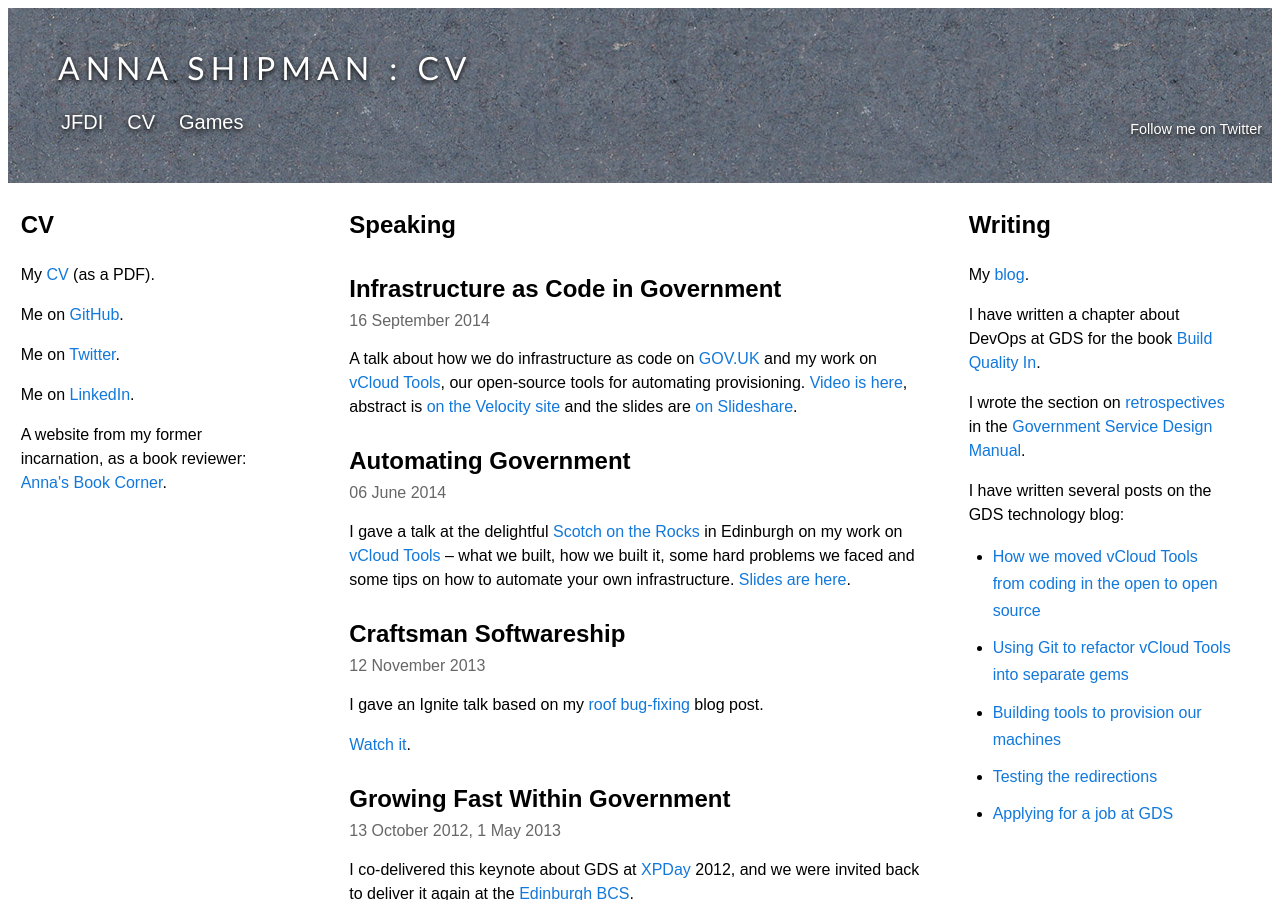
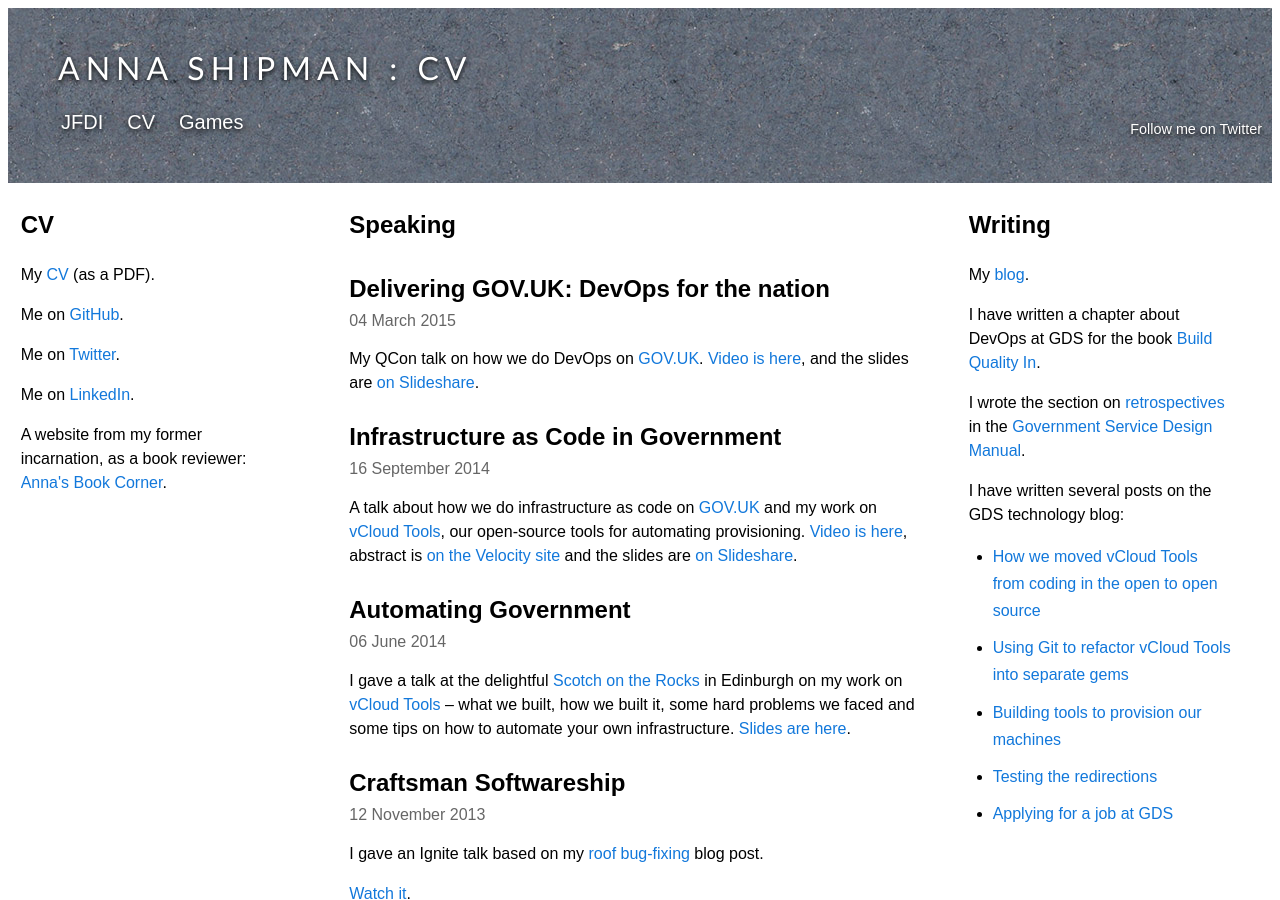
Before and after one commit to annashipman/annashipman.github.io, a Jekyll site: the page cv.html, which Jekyll copies as it is, in a window 1280 px wide and 900 px high. Built offline with Jekyll 4.4.1, drawn with Linux system fonts in a browser that asks for light colours; Markdown is read by kramdown in place of the engine named in the settings.

Commit message:
Add QCon talk to website

```diff
--- a/cv.html
+++ b/cv.html
@@ -29,6 +29,9 @@
 
 <div>
 <h2>Speaking</h2>
+<h1><a href="http://www.infoq.com/presentations/gov-uk-devops">Delivering GOV.UK: DevOps for the nation</a></h1>
+<date>04 March 2015</date>
+<p>My QCon talk on how we do DevOps on <a href="https://www.gov.uk">GOV.UK</a>. <a href="http://www.infoq.com/presentations/gov-uk-devops"/>Video is here</a>, and the slides are <a href="http://www.slideshare.net/annashipman/delivering-govuk-devops-for-the-nation">on Slideshare</a>.</p>
 <h1><a href="https://www.youtube.com/watch?v=KRMYr_Bw04g">Infrastructure as Code in Government</a></h1>
 <date>16 September 2014</date>
 <p>A talk about how we do infrastructure as code on <a href="https://www.gov.uk">GOV.UK</a> and my work on <a href="http://gds-operations.github.io/vcloud-tools"/>vCloud Tools</a>, our open-source tools for automating provisioning. <a href="https://www.youtube.com/watch?v=KRMYr_Bw04g">Video is here</a>, abstract is <a href="http://velocityconf.com/velocityny2014/public/schedule/detail/35839">on the Velocity site</a> and the slides are <a href="http://www.slideshare.net/annashipman/infra-as-code">on Slideshare</a>.
```
